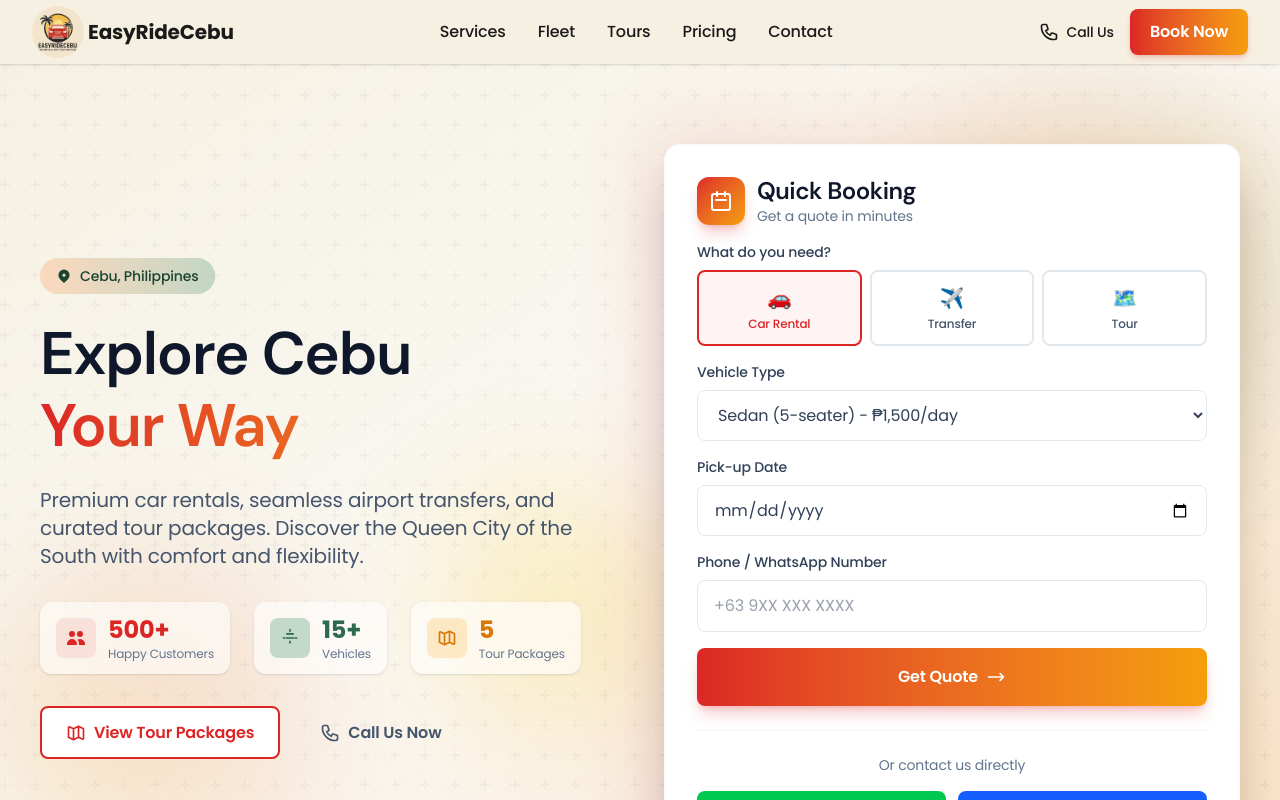
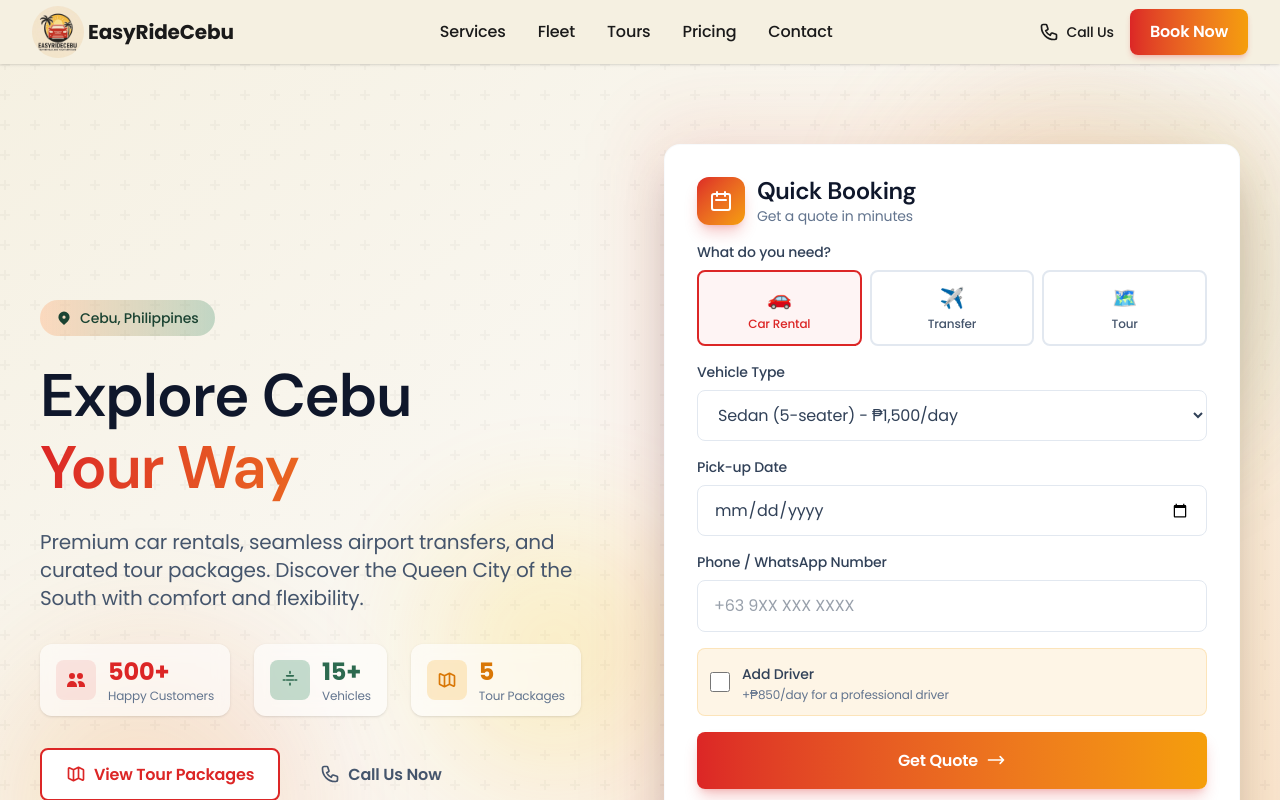
Before and after one commit to j-andradeii/easyrides-cebu, a Next.js app: page / in a window 1280 px wide. Shown: the top 800 px of the page. Built offline with nearby package versions, Linux system fonts and the light colour scheme.

Commit message:
add driver to booking option

```diff
--- a/src/components/landing/ContactSection.tsx
+++ b/src/components/landing/ContactSection.tsx
@@ -1,6 +1,6 @@
 'use client';
 
-import { useState } from 'react';
+import { useState, useEffect } from 'react';
 
 type ServiceType = 'car-rental' | 'airport-transfer' | 'tour' | 'custom' | '';
 
@@ -13,8 +13,21 @@ export function ContactSection() {
     preferredDate: '',
     message: '',
   });
+  const [addDriver, setAddDriver] = useState(false);
   const [isSubmitting, setIsSubmitting] = useState(false);
   const [submitStatus, setSubmitStatus] = useState<'idle' | 'success' | 'error'>('idle');
+
+  // Listen for add driver event from DriverBanner
+  useEffect(() => {
+    const handleAddDriver = () => {
+      setAddDriver(true);
+    };
+
+    window.addEventListener('addDriverToBooking', handleAddDriver);
+    return () => {
+      window.removeEventListener('addDriverToBooking', handleAddDriver);
+    };
+  }, []);
 
   const handleChange = (
     e: React.ChangeEvent<HTMLInputElement | HTMLSelectElement | HTMLTextAreaElement>
@@ -34,6 +47,7 @@ export function ContactSection() {
         headers: { 'Content-Type': 'application/json' },
         body: JSON.stringify({
           ...formData,
+          addDriver,
           source: 'contact-form',
         }),
       });
@@ -48,6 +62,7 @@ export function ContactSection() {
           preferredDate: '',
           message: '',
         });
+        setAddDriver(false);
       } else {
         setSubmitStatus('error');
       }
@@ -207,6 +222,26 @@ export function ContactSection() {
                     className="w-full px-4 py-3 border border-slate-200 rounded-lg focus:ring-2 focus:ring-coral focus:border-transparent text-slate-700 bg-white resize-none"
                     placeholder="Tell us about your trip - number of passengers, destinations, special requirements..."
                   />
+                </div>
+
+                {/* Add Driver Option */}
+                <div className={`flex items-center gap-3 p-4 rounded-xl border-2 transition-all ${addDriver ? 'bg-mango/10 border-mango' : 'bg-slate-50 border-slate-200 hover:border-mango/50'}`}>
+                  <input
+                    type="checkbox"
+                    id="addDriverContact"
+                    checked={addDriver}
+                    onChange={(e) => setAddDriver(e.target.checked)}
+                    className="w-5 h-5 text-mango bg-white border-slate-300 rounded focus:ring-mango focus:ring-2 cursor-pointer"
+                  />
+                  <label htmlFor="addDriverContact" className="flex-1 cursor-pointer">
+                    <span className="text-sm font-medium text-slate-700">Add Driver to Booking</span>
+                    <span className="block text-xs text-slate-500">Professional driver for ₱850/day (8 hours)</span>
+                  </label>
+                  {addDriver && (
+                    <svg className="w-5 h-5 text-mango" fill="currentColor" viewBox="0 0 20 20">
+                      <path fillRule="evenodd" d="M16.707 5.293a1 1 0 010 1.414l-8 8a1 1 0 01-1.414 0l-4-4a1 1 0 011.414-1.414L8 12.586l7.293-7.293a1 1 0 011.414 0z" clipRule="evenodd" />
+                    </svg>
+                  )}
                 </div>
 
                 {/* Submit Status */}
--- a/src/components/landing/DriverBanner.tsx
+++ b/src/components/landing/DriverBanner.tsx
@@ -1,4 +1,17 @@
+'use client';
+
 export function DriverBanner() {
+  const handleAddDriverClick = () => {
+    // Dispatch custom event to trigger the checkbox in ContactSection
+    window.dispatchEvent(new CustomEvent('addDriverToBooking'));
+
+    // Scroll to contact section
+    const contactSection = document.getElementById('contact');
+    if (contactSection) {
+      contactSection.scrollIntoView({ behavior: 'smooth' });
+    }
+  };
+
   return (
     <section className="py-20 bg-slate-50">
       <div className="max-w-7xl mx-auto px-4 sm:px-6 lg:px-8">
@@ -68,8 +81,8 @@ export function DriverBanner() {
               </div>
 
               {/* CTA */}
-              <a
-                href="#contact"
+              <button
+                onClick={handleAddDriverClick}
                 className="group inline-flex items-center gap-2 bg-gradient-to-r from-mango to-golden hover:from-mango-dark hover:to-mango text-slate-900 px-8 py-4 rounded-xl font-semibold transition-all shadow-lg hover:shadow-xl hover:-translate-y-0.5"
               >
                 Add Driver to Booking
@@ -81,7 +94,7 @@ export function DriverBanner() {
                     d="M17 8l4 4m0 0l-4 4m4-4H3"
                   />
                 </svg>
-              </a>
+              </button>
             </div>
 
             {/* Visual */}
--- a/src/components/landing/HeroSection.tsx
+++ b/src/components/landing/HeroSection.tsx
@@ -10,6 +10,7 @@ export function HeroSection() {
   const [vehicleType, setVehicleType] = useState<VehicleType>('sedan');
   const [pickupDate, setPickupDate] = useState('');
   const [phone, setPhone] = useState('');
+  const [addDriver, setAddDriver] = useState(false);
   const [isSubmitting, setIsSubmitting] = useState(false);
 
   const handleQuickBooking = async (e: React.FormEvent) => {
@@ -25,6 +26,7 @@ export function HeroSection() {
           vehicleType: serviceType === 'car-rental' ? vehicleType : undefined,
           preferredDate: pickupDate,
           phone,
+          addDriver,
           source: 'hero-quick-form',
         }),
       });
@@ -33,6 +35,7 @@ export function HeroSection() {
         alert('Thank you! We will contact you shortly.');
         setPickupDate('');
         setPhone('');
+        setAddDriver(false);
       } else {
         alert('Something went wrong. Please try again or call us directly.');
       }
@@ -245,6 +248,21 @@ export function HeroSection() {
                   />
                 </div>
 
+                {/* Add Driver Option */}
+                <div className="flex items-center gap-3 p-3 bg-mango/10 rounded-lg border border-mango/20">
+                  <input
+                    type="checkbox"
+                    id="addDriverHero"
+                    checked={addDriver}
+                    onChange={(e) => setAddDriver(e.target.checked)}
+                    className="w-5 h-5 text-mango bg-white border-slate-300 rounded focus:ring-mango focus:ring-2 cursor-pointer"
+                  />
+                  <label htmlFor="addDriverHero" className="flex-1 cursor-pointer">
+                    <span className="text-sm font-medium text-slate-700">Add Driver</span>
+                    <span className="block text-xs text-slate-500">+₱850/day for a professional driver</span>
+                  </label>
+                </div>
+
                 {/* Submit */}
                 <button
                   type="submit"
```
